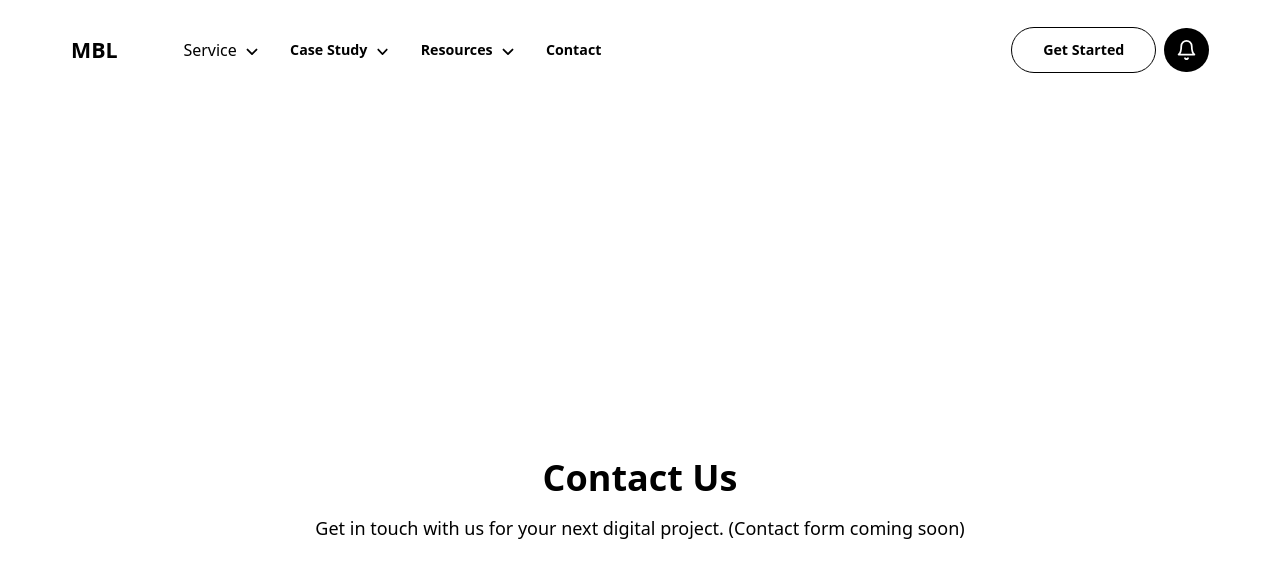
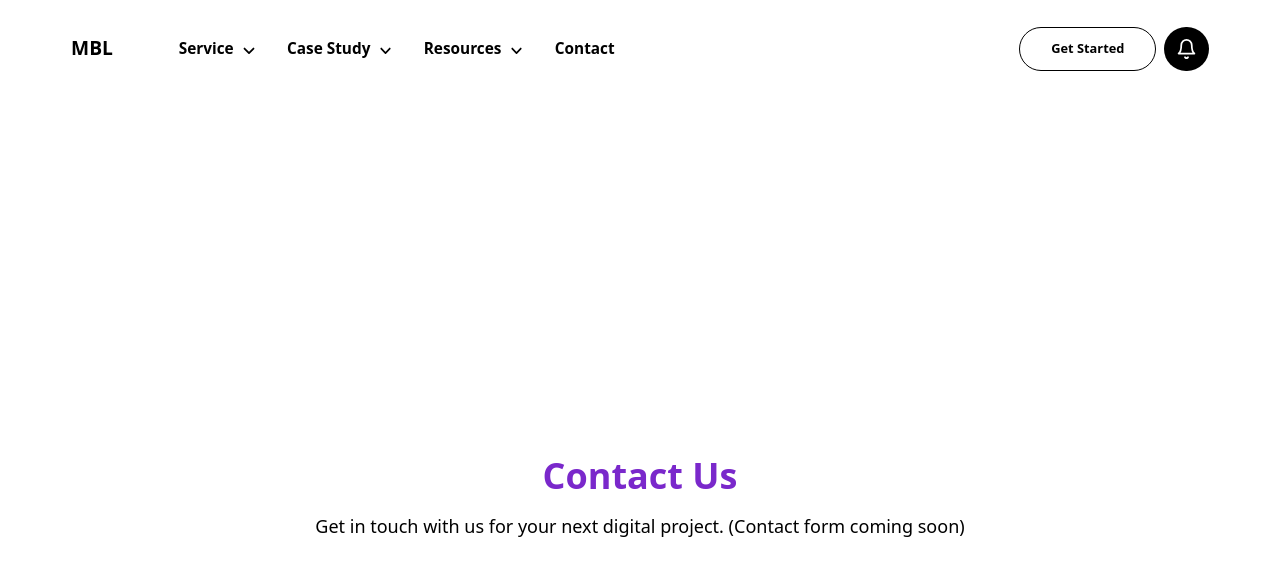
Before and after one commit to noddy0070/mybrandlabs-next, a Next.js app: page /contact in a window 1280 px wide. Shown: the top 578 px of the page. Built offline with nearby package versions, Linux system fonts and the light colour scheme.

Commit message:
Enhance styling by adding custom CSS variables for typography and colors; update Navbar component to utilize new text styles.

```diff
--- a/src/app/components/Navbar.tsx
+++ b/src/app/components/Navbar.tsx
@@ -4,27 +4,27 @@ export default function Navbar() {
   return (
     <nav className="w-full flex items-center px-[5.5556vw] py-[2.0833vw]  justify-between  ">
       <div className="flex items-center gap-[5.1389vw]">
-      <span className="text-[1.6667vw] font-bold cursor-pointer">MBL</span>
+      <span className="text-h5Text font-bold cursor-pointer">MBL</span>
 
-        <div className="flex items-center text-h3Text font- gap-[2.2917vw] font-b">
+        <div className="flex items-center  text-mediumText gap-[2.2917vw] font-b">
           <div className="flex items-center  cursor-pointer  gap-[.4861vw]">
-        <span className=" font-semibol d text-h3Text">Service</span>
+          <span className=" font-semibold">Service</span>
         <Image src="/icons/chevron-down.svg" alt="chevron-down" className=" w-[1.3889vw] h-[1.3889vw]" width={20} height={20} />
         </div>
         <div className="flex items-center cursor-pointer gap-[.4861vw] ">
-        <span className="text-[1.1111vw] font-semibold">Case Study</span>
+        <span className="font-semibold">Case Study</span>
         <Image src="/icons/chevron-down.svg" alt="chevron-down" className=" w-[1.3889vw] h-[1.3889vw]" width={20} height={20} />
         </div>
         <div className="flex items-center cursor-pointer gap-[.4861vw] ">
-        <span className="text-[1.1111vw] font-semibold">Resources</span>
+        <span className=" font-semibold">Resources</span>
         <Image src="/icons/chevron-down.svg" alt="chevron-down" className=" w-[1.3889vw] h-[1.3889vw]" width={20} height={20} />
         </div>
-        <span className="text-[1.1111vw] font-semibold cursor-pointer">Contact</span>
+        <span className="font-semibold cursor-pointer">Contact</span>
         </div>
       </div>
       <div className="flex items-center gap-[.625vw] ml-auto">
-        <button className="text-[1.1111vw] px-[2.4306vw] py-[.9028vw] font-bold border-[.1389vw]   border-black rounded-[3.4722vw]">Get Started</button>
-        <button className="text-[1.1111vw]  rounded-full bg-black">
+        <button className=" px-[2.4306vw] py-[.9028vw] font-bold border-[.1389vw]  text-regularText  border-black rounded-[3.4722vw]">Get Started</button>
+        <button className=" rounded-full bg-black">
           <Image src="/icons/bell.svg" alt="bell" className=" w-[1.6667vw] h-[1.6667vw] m-[.9028vw]" width={24} height={24} />
         </button>
       </div>
--- a/src/app/contact/page.tsx
+++ b/src/app/contact/page.tsx
@@ -1,6 +1,6 @@
 export default function Contact() {
   return (
-    <main className="min-h-screen bg-background text-fs text-foreground flex flex-col items-center justify-center px-4">
+    <main className="min-h-screen bg-background text text-foreground flex flex-col items-center justify-center px-4">
       <h1 className="text-4xl font-bold text-brand-purple mb-4">Contact Us</h1>
       <p className="max-w-2xl text-center text-lg text-foreground/80">
         Get in touch with us for your next digital project. (Contact form coming soon)
--- a/src/app/globals.css
+++ b/src/app/globals.css
@@ -1 +1,33 @@
 @import "tailwindcss";
+
+@theme{
+    --color-brand-purple: #7a28cb;
+    --color-brand-cream: #f2f3d9;
+    --color-brand-dark: #32292f;
+    --font-brand: 'Acumin Variable Concept', sans-serif;
+    --font-heading: 'Inter', sans-serif;
+    --font-body: 'Noto Sans', sans-serif;
+    --text-testimonial: clamp(42px, 5.5vw, 90px);
+    --text-h0Text: clamp(36px, 4vw, 80px);
+    --text-h1Text: clamp(32px, 3.5vw, 72px);
+    --text-h2Text: clamp(28px, 3vw, 56px);
+    --text-h3Text: clamp(24px, 2.5vw, 52px);
+    --text-h4Text: clamp(20px, 2vw, 48px);
+    --text-h5Text: clamp(16px, 1.5vw, 44px);
+    --text-h6Text: clamp(14px, 1.25vw, 24px);
+    --text-mediumText: clamp(12px, 1.2vw, 24px);
+    --text-regularText: clamp(12px, 1vw, 18px);
+    --text-smallText: clamp(10px, .875vw, 16px);
+    --text-tinyText: clamp(8px, .75vw, 14px);
+    --text-h0TextPhone: clamp(36px, 16vw, 80px);
+    --text-h1TextPhone: clamp(32px, 14vw, 72px);
+    --text-h2TextPhone: clamp(28px, 12vw, 56px);
+    --text-h3TextPhone: clamp(24px, 10vw, 52px);
+    --text-h4TextPhone: clamp(20px, 8vw, 48px);
+    --text-h5TextPhone: clamp(16px, 6vw, 44px);
+    --text-h6TextPhone: clamp(14px, 4.5vw, 24px);
+    --text-mediumTextPhone: clamp(12px, 4.25vw, 24px);
+    --text-regularTextPhone: clamp(12px, 4vw, 18px);
+    --text-smallTextPhone: clamp(10px, 3.5vw, 16px);
+    --text-tinyTextPhone: clamp(8px, 3vw, 14px);
+}
```
